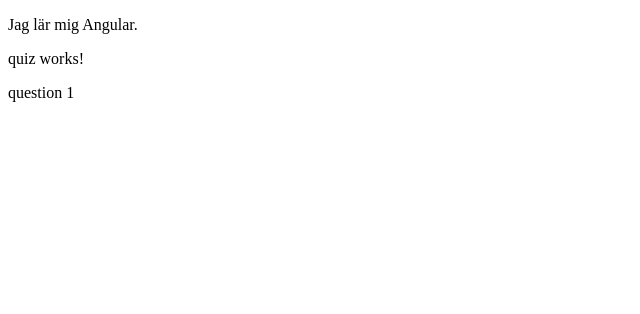
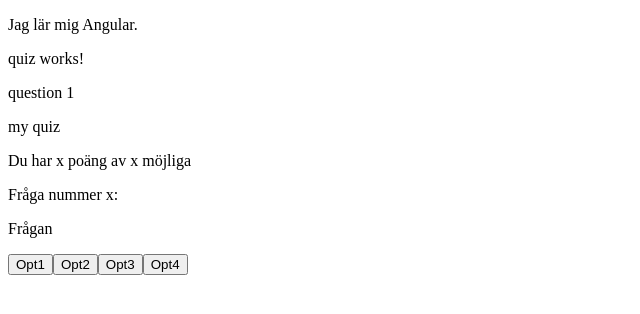
Before and after one commit to CGDM101/quiz-angular, an Angular app: page / in a window 1280 px wide. Shown: the top 314 px of the page, without its empty margins (0-640 px from the left). Built offline with nearby package versions, Linux system fonts and the light colour scheme.

Commit message:
Added all necessary HTML elements.

```diff
--- a/src/app/quiz/quiz.component.html
+++ b/src/app/quiz/quiz.component.html
@@ -1,3 +1,18 @@
 <p>quiz works!</p>
 
-<p>{{myFirstQuestion}}</p>
+<p>{{ myFirstQuestion }}</p>
+
+<header>my quiz</header>
+<main>
+    <p>Du har x poäng av x möjliga</p>
+    <div>
+        <p>Fråga nummer x:</p>
+        <p>Frågan</p>
+    </div>
+    <div>
+        <button>Opt1</button>
+        <button>Opt2</button>
+        <button>Opt3</button>
+        <button>Opt4</button>
+    </div>
+</main>
```
